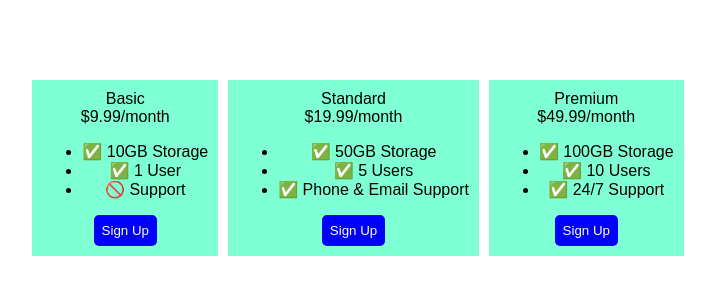
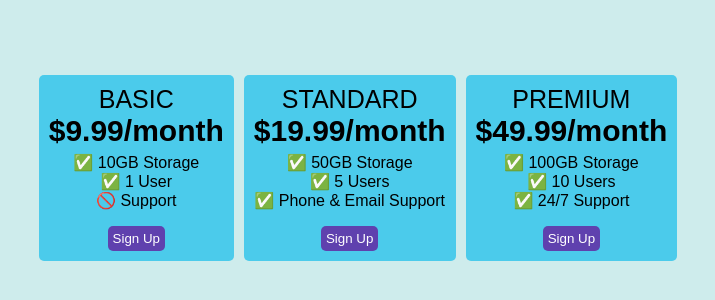
Before and after one commit to amandersonrodrigo/Bootcamp-FullStack-Web-Development, a plain HTML site: page CSS/9.4+Flexbox+Pricing+Table+Project/index.html in a window 1280 px wide. Shown: the part 240-540 px from the top of the page, without its empty margins (282-997 px from the left). Drawn offline with Linux system fonts and the light colour scheme; a web font is replaced by a local one.

Commit message:
atualizando

```diff
--- a/CSS/9.4+Flexbox+Pricing+Table+Project/index.html
+++ b/CSS/9.4+Flexbox+Pricing+Table+Project/index.html
@@ -11,14 +11,9 @@
     <style>
       body {
         font-family: "Sono", sans-serif;
+        background-color: rgba(203, 235, 235, 0.925);
       }
-      button{
-        background-color: blue;
-        color: white;
-        border-radius: 5px;
-        padding: 5px;
-        border: solid blue;
-      }
+
 
       .pricing-container {
         display: flex;
@@ -29,26 +24,51 @@
       }
 
       .pricing-plan  {
-        background-color: aquamarine;
+        background-color: rgb(75, 203, 235);
         text-align: center;
         padding: 10px;
         max-width: 400px;
+        border-radius: 5px;
       }
 
+      .plan-title{
+        font-size: 25px;
+        text-transform: uppercase;
+      }
 
+      .plan-price{
+        font-weight: bolder;
+        font-size: 30px;
+      }
 
+      .plan-features{
+        margin-top: 5px;
+        list-style: none;
+        padding: 0;
 
+      }
 
-
+      button{
+        background-color: rgba(103, 6, 148, 0.699);
+        color: white;
+        border-radius: 5px;
+        padding: 5px;
+        border: none;
+      }
 
       /* Hint: What can you do with a media query and flexbox? */
       @media (max-width: 1250px) {
+        .pricing-container {
+        flex-direction: column;
+        height: 100%;
+        }
       }
     </style>
   </head>
 
   <body>
     <div class="pricing-container">
+
       <div class="pricing-plan">
         <div class="plan-title">Basic</div>
         <div class="plan-price">$9.99/month</div>
@@ -58,6 +78,7 @@
           <li>🚫 Support</li>
         </ul>
         <button class="plan-button">Sign Up</button>
+
       </div>
       <div class="pricing-plan">
         <div class="plan-title">Standard</div>
@@ -68,6 +89,7 @@
           <li>✅ Phone &amp; Email Support</li>
         </ul>
         <button class="plan-button">Sign Up</button>
+
       </div>
       <div class="pricing-plan">
         <div class="plan-title">Premium</div>
```
Also changed, not shown: 1 other file.
